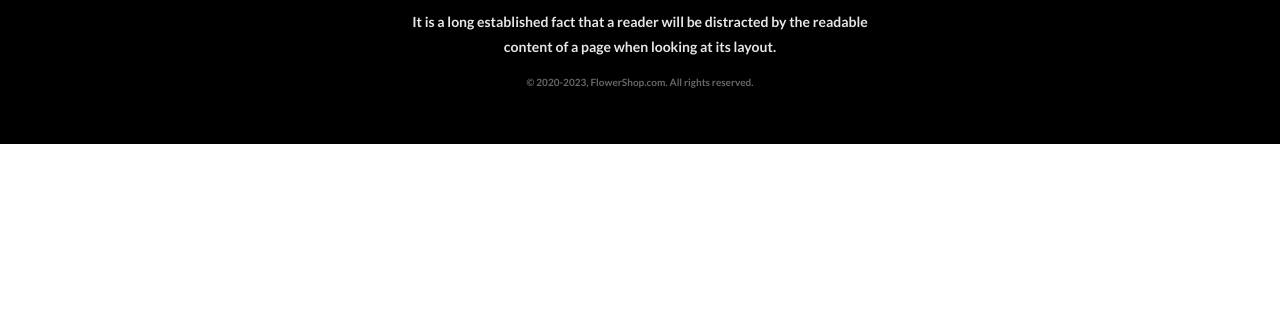
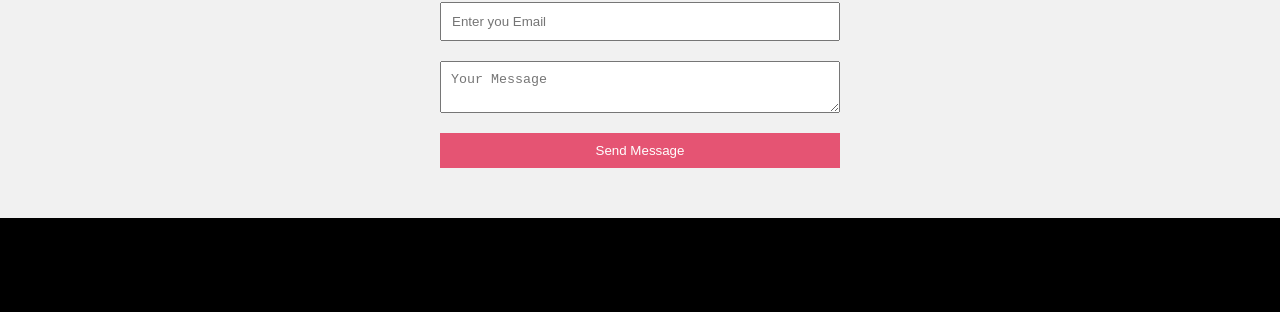
Before and after one commit to mahfuzar175/flower-shop, a plain HTML site: page index.html in a window 1280 px wide. Shown: the part 2351-2663 px from the top of the page. Before the commit the page ends 2495 px from the top, so only its background shows below. Drawn offline with Linux system fonts and the light colour scheme.

Commit message:
night commit

```diff
--- a/index.html
+++ b/index.html
@@ -87,6 +87,15 @@
 
             </div>
         </section>
+        <section class="contact-section">
+            <h2 class="contact-header">Contact Us</h2>
+            <form class="contact-form">
+              <input type="text" name="name" placeholder="Enter your name">
+              <input type="email" name="email" placeholder="Enter you Email">
+              <textarea name="message" placeholder="Your Message"></textarea>
+              <button type="submit">Send Message</button>
+            </form>
+          </section>
     </main>
     <footer>
         <div class="footer-text">
--- a/styles/style.css
+++ b/styles/style.css
@@ -138,6 +138,36 @@ body{
 
 
 }
+/*contact style*/
+.contact-section {
+    background-color: #f1f1f1;
+    padding: 50px;
+    text-align: center;
+  }
+  .contact-header{
+    padding-bottom: 15px;
+    color: #272727;
+    font-weight: 800;
+  }
+  .contact-form {
+    display: flex;
+    flex-direction: column;
+    max-width: 400px;
+    margin: 0 auto;
+  }
+
+  .contact-form input,
+  .contact-form textarea {
+    margin-bottom: 20px;
+    padding: 10px;
+  }
+
+  .contact-form button {
+    padding: 10px 20px;
+    background: #E55473;
+    color: white;
+    border: none;
+  }
 
 
 /*footer section style*/
```
